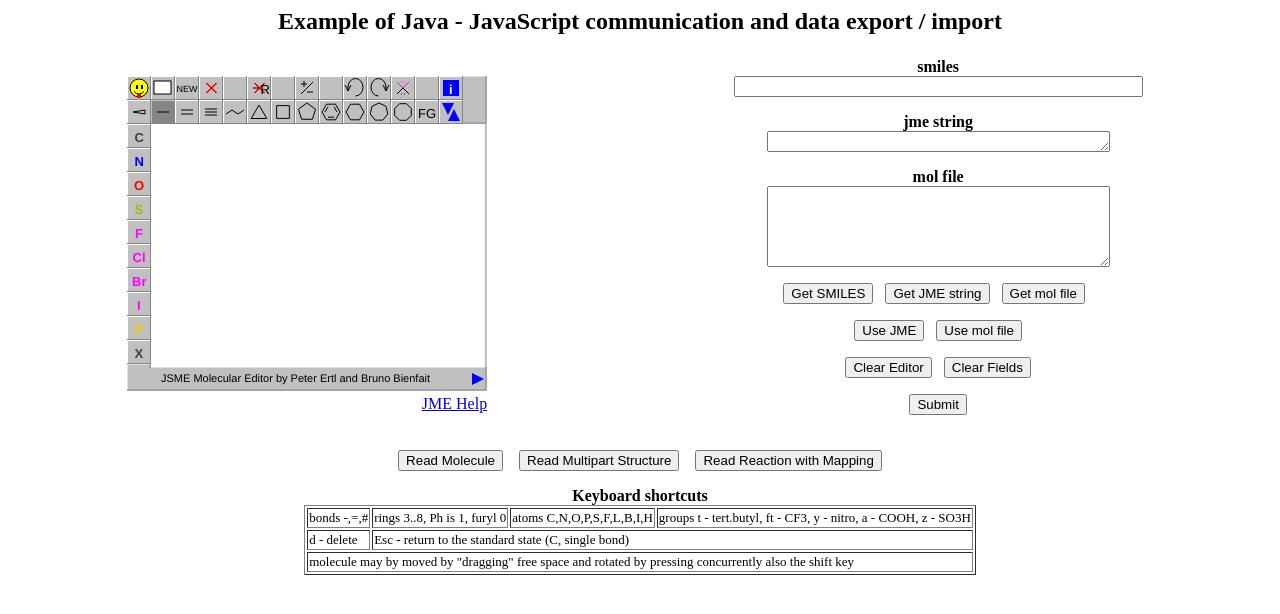
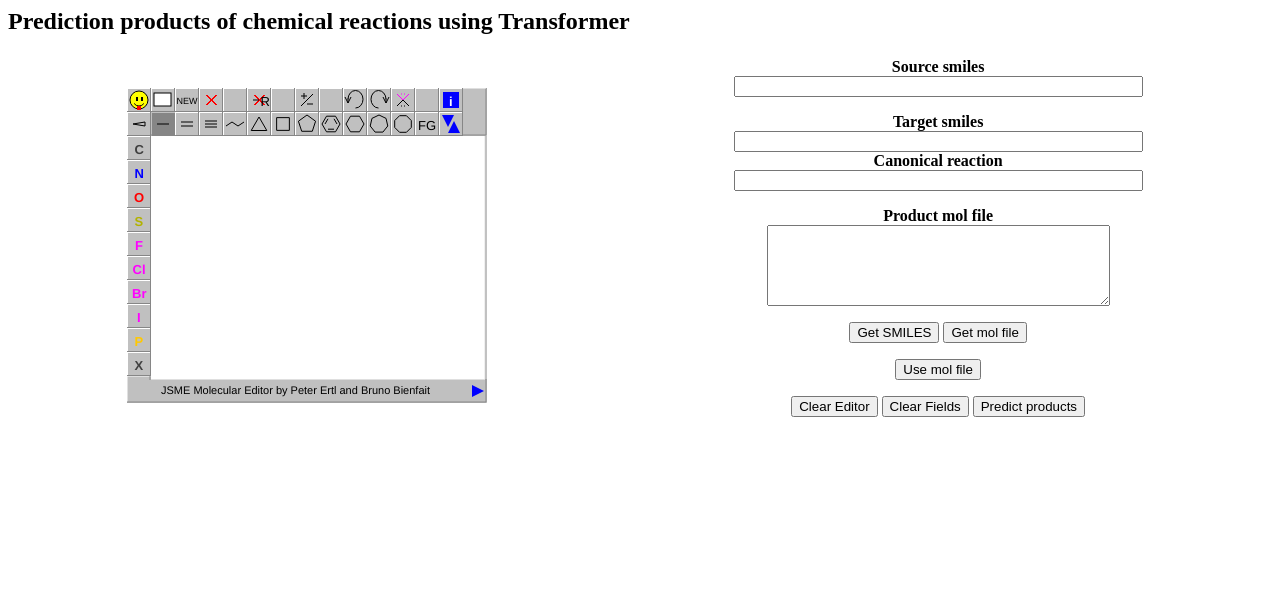
Before and after one commit to isayevlab/DRACON, a Django app: page / in a window 1280 px wide. Shown: the top 614 px of the page. Run offline with Django 3.2, Linux system fonts and the light colour scheme.

Commit message:
set up web server confi

```diff
--- a/server/pages/templates/index.html
+++ b/server/pages/templates/index.html
@@ -1,21 +1,14 @@
+<html>
+<head>
+<title>Chemical reactivity prediction</title>
 
-<HTML>
-<HEAD>
-<TITLE>JME Example 1</TITLE>
-<script type="text/javascript" language="javascript"
-	src="static/jsme/jsme.nocache.js"></script>
+<script type="text/javascript" language="javascript" src="static/jsme/jsme.nocache.js"></script>
 
-<SCRIPT LANGUAGE="JavaScript">
+<script language="JavaScript">
 
 function getSmiles() {
   var drawing = document.JME.smiles();
-  document.JME.smi.drawImage()
-  document.form.smi.value = drawing;
-}
-
-function getJmeFile() {
-  var jme = document.JME.jmeFile();
-  document.form.jme_output.value = jme;
+  document.form.src_smi.value = drawing;
 }
 
 function getMolFile() {
@@ -23,49 +16,24 @@ function getMolFile() {
   document.form.mol_output.value = mol;
 }
 
-function processJme() {
-  document.JME.readMolecule(document.form.jme_output.value);
-}
-
 function useMol() {
   document.JME.readMolFile(document.form.mol_output.value);
 }
 
-function readMolecule() {
-  var jme = "16 17 C 7.37 -8.99 C 7.37 -7.59 C 6.16 -6.89 C 4.95 -7.59 C 4.95 -8.99 C 6.16 -9.69 N 8.58 -6.89 C 8.58 -5.49 C 7.37 -4.79 O 6.16 -5.49 C 9.80 -7.59 O 9.80 -8.99 C 11.01 -6.89 Cl 12.22 -7.59 Cl 11.01 -5.49 C 9.80 -4.79 1 2 1 2 3 2 3 4 1 4 5 2 5 6 1 6 1 2 7 8 1 8 9 1 9 10 1 3 10 1 2 7 1 7 11 1 11 12 2 11 13 1 13 14 1 13 15 1 8 16 1";
-  document.JME.readMolecule(jme);
-}
-
-function readMultipart() {
-  var jme = "9 9 C 6.68 -7.15 C 5.47 -6.45 C 4.26 -7.15 C 4.26 -8.55 C 5.47 -9.25 C 6.68 -8.55 C 5.47 -5.05 O- 6.68 -4.35 O 4.26 -4.35 1 2 1 2 3 2 3 4 1 4 5 2 5 6 1 6 1 2 2 7 1 7 8 1 7 9 2|1 0 Na+ 12.21 -6.61";
-  document.JME.readMolecule(jme)
-}
-
-function readReaction() {
-  var jme = "3 2 C:1 1.41 -7.12 O:2 1.41 -5.72 Cl 2.63 -7.82 1 2 2 1 3 1|3 2 N:3 5.72 -6.78 C:4 7.12 -6.78 H:5 5.02 -7.99 1 2 1 1 3 1 >> 5 4 C:1 13.51 -6.40 O:2 13.51 -5.00 N:3 14.72 -7.10 C:4 15.94 -6.40 H:5 14.71 -8.50 1 2 2 1 3 1 3 4 1 3 5 1";
-  document.JME.readMolecule(jme);
-}
-
-function openHelpWindow() {
-  window.open("http://www.molinspiration.com/jme/help/jme2008hints.html","jmehelp","toolbar=no,menubar=no,scrollbars=yes,resizable=yes,width=510,height=675,left=400,top=20");
-}
-
 function test_get() {
-	if (document.form.smi.value != ""){
+	if (document.form.src_smi.value === "") {
         getSmiles();
     }
 }
-</SCRIPT>
+</script>
 
-</HEAD>
-<BODY BGCOLOR="#FFFFFF">
+</head>
+<body bgcolor="#FFFFFF">
 
-	<center>
     <p>
-		<H2>Example of Java - JavaScript communication and data export /
-			import</H2>
+        <h2>Prediction products of chemical reactions using Transformer</h2>
 
-		<P>
+    <p>
 		<table border=0 width="100%">
 			<tr>
 				<td align="center">
@@ -77,73 +45,42 @@ function test_get() {
 									your machine !</div>
 							</td>
 						</tr>
-						<tr>
-							<td align="right"><a href="javascript:openHelpWindow();">JME
-									Help</a></td>
-						</tr>
 					</table>
 				</td>
 				<td align="center">
-					<FORM METHOD="POST" NAME="form" ONSUBMIT="test_get();">
+					<form method="POST" name="form" onsubmit="test_get();">
 						<p>
-						<CENTER>
-							<b>smiles</b><BR> <INPUT TYPE="text" NAME="smi" value="{{smiles}}" SIZE=48"><BR>
+                            <b>Source smiles</b>
+                                <br>
+                                    <input type="text" name="src_smi" value="{{source_smiles}}" size=48">
+                                <br>
                         <p>
-								<b>jme string</b><BR>
-								<TEXTAREA NAME="jme_output" ROWS=1 COLS=40></TEXTAREA>
+                            <b>Target smiles</b>
+                                <br>
+                                    <input type="text" NAME="tgt_smi" value="{{target_smiles}}" size=48">
+                                <br>
+                            <b>Canonical reaction</b>
+                                <br>
+                                    <input type="text" NAME="reaction" value="{{reaction}}" size=48">
+                                <br>
                         <p>
-								<b>mol file</b><BR>
-								<TEXTAREA NAME="mol_output" ROWS=5 COLS=40>{{mol_file}}</TEXTAREA>
-							<P>
-								<INPUT TYPE="button" VALUE="Get SMILES" onClick="getSmiles()">
-								&nbsp; <INPUT TYPE="button" VALUE="Get JME string"
-									onClick="getJmeFile()"> &nbsp; <INPUT TYPE="button"
-									VALUE="Get mol file" onClick="getMolFile()"> &nbsp;
+                            <b>Product mol file</b>
+                                <br>
+								    <textarea name="mol_output" rows=5 cols=40>{{mol_file}}</textarea>
+                                <br>
                         <p>
-								<INPUT TYPE="button" VALUE="Use JME" onClick="processJme()">
-								&nbsp; <INPUT TYPE="button" VALUE="Use mol file"
-									onClick="useMol()">
-							<P>
-								<INPUT TYPE="button" VALUE="Clear Editor"
-									onClick="document.JME.reset()"> &nbsp; <INPUT
-									TYPE="reset" VALUE="Clear Fields">
-							<p><input type="submit" value="Submit"></p>
-						</CENTER>
-					</FORM>
+                            <input type="button" value="Get SMILES" onClick="getSmiles()">
+                            <input type="button" value="Get mol file" onClick="getMolFile()">
+                        <p>
+                            <input type="button" value="Use mol file" 	onClick="useMol()">
+                        <p>
+                            <input type="button" value="Clear Editor"	onClick="document.JME.reset()">
+                            <input	type="reset" VALUE="Clear Fields">
+                            <input type="submit" value="Predict products">
+                        </p>
+					</form>
 				</td>
 			</tr>
 		</table>
-
-		<FORM METHOD="POST" NAME="for2m" ONSUBMIT="return false;">
-			<INPUT TYPE="button" VALUE="Read Molecule" onClick="readMolecule()">
-			&nbsp;&nbsp; <INPUT TYPE="button" VALUE="Read Multipart Structure"
-				onClick="readMultipart()"> &nbsp;&nbsp; <INPUT TYPE="button"
-				VALUE="Read Reaction with Mapping" onClick="readReaction()">
-		</form>
-
-		<p>
-		<TABLE BORDER=1>
-			<CAPTION>
-				<B>Keyboard shortcuts</B>
-			</CAPTION>
-			<TR>
-				<TD><FONT SIZE=2>bonds -,=,#</FONT></TD>
-				<TD><FONT SIZE=2>rings 3..8, Ph is 1, furyl 0</FONT></TD>
-				<TD><FONT SIZE=2>atoms C,N,O,P,S,F,L,B,I,H</FONT></TD>
-				<TD><FONT SIZE=2>groups t - tert.butyl, ft - CF3, y -
-						nitro, a - COOH, z - SO3H</FONT></TD>
-			</TR>
-			<TR>
-				<TD><FONT SIZE=2>d - delete</FONT></TD>
-				<TD COLSPAN=3><FONT SIZE=2>Esc - return to the standard
-						state (C, single bond)</FONT></TD>
-			<TR>
-				<TD COLSPAN=4><FONT SIZE=2>molecule may by moved by
-						"dragging" free space and rotated by pressing concurrently also
-						the shift key</FONT></TD>
-			</TR>
-		</TABLE>
-	</center>
-	<P>
-</BODY>
-</HTML>
+</body>
+</html>
--- a/server/pages/views.py
+++ b/server/pages/views.py
@@ -7,6 +7,7 @@ from django.http import HttpResponse
 from rdkit import Chem
 
 from reaction_predictors.t2t_models.t2t_utils import get_predictions
+from utils.smiles_utils import get_reaction, parse_smile
 
 
 data_dir = '/home/phillnik/Science/t2t/aug_data2x'
@@ -15,28 +16,43 @@ hparams_set = "transformer_base"
 ckpt_path = tf.train.latest_checkpoint('/data/phillnik/out_aug')
 problem_name = "aug_smiles"
 predict_target = get_predictions(problem_name, data_dir, ckpt_path, hparams_set, model_name)
-regexp = "(\[[^\]]+]|Br?|Cl?|N|O|S|P|F|I|b|c|n|o|s|p|\(|\)|\|=|#|-|\+|\\\\\/|:|~|@|\?|>|\*|\$|\%[0-9]{2}|[0-9])"
+
 
 def home(request):
-    return render(request, 'index.html', {'what': 'DWT File Upload with Django'})
+    context = {
+        'source_smiles': "",
+        'target_smiles': "",
+        'reaction': "",
+        'mol_file': ""
+    }
+    return render(request, 'index.html', context)
 
 
 class HomePageView(TemplateView):
     def get(self, request, **kwargs):
-        return render(request, 'index.html', context=None)
+        context = {
+            'source_smiles': "",
+            'target_smiles': "",
+            'reaction': "",
+            'mol_file': ""
+        }
+        return render(request, 'index.html', context)
 
     def post(self, request, **kwargs):
         target_smiles = None
-        if 'smi' in request.POST:
+        if 'src_smi' in request.POST:
             # import pdb
             # pdb.set_trace()
-            source_smiles = ' '.join(re.findall(regexp, request.POST["smi"]))
-            print('source smiles: {}'.format(source_smiles))
-            target_smiles = predict_target(source_smiles).replace(' ', '')
+            source_smiles = parse_smile(request.POST["src_smi"])
+            target_smiles = predict_target(source_smiles)
+            print('Source smiles: {}'.format(source_smiles))
+            print('Target smiles: {}'.format(target_smiles))
             mol = Chem.MolToMolBlock(Chem.MolFromSmiles(target_smiles))
-            print("mol {}".format(mol))
+            reaction = get_reaction(source_smiles, target_smiles)
             context = {
-                'smiles': target_smiles,
+                'source_smiles': request.POST["src_smi"],
+                'target_smiles': target_smiles.replace(" ", ""),
+                'reaction': reaction,
                 'mol_file': '\n' + mol
             }
             return render(request, 'index.html', context)
--- a/server/serverapp/settings.py
+++ b/server/serverapp/settings.py
@@ -24,7 +24,7 @@ SECRET_KEY = 'qz%_ir)1khas+&5kdxs)09ie&=rg^87u$*g%$c&t_h7@oed)db'
 # SECURITY WARNING: don't run with debug turned on in production!
 DEBUG = True
 
-ALLOWED_HOSTS = ["127.0.0.1", "195.239.59.114"]
+ALLOWED_HOSTS = ["127.0.0.1", "93.175.29.132"]
 
 
 # Application definition
```
Also changed, not shown: utils/smiles_utils.py (added, +26 -0 lines). Lines whose indentation alone changed are shown as unchanged.
